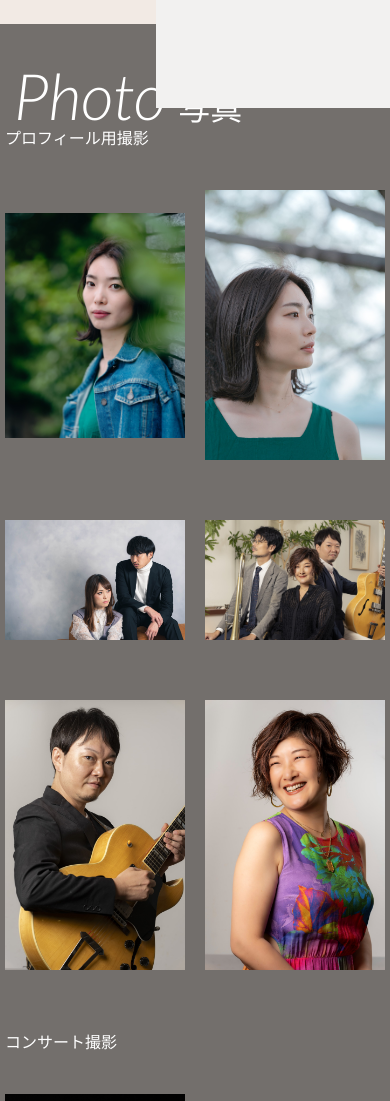
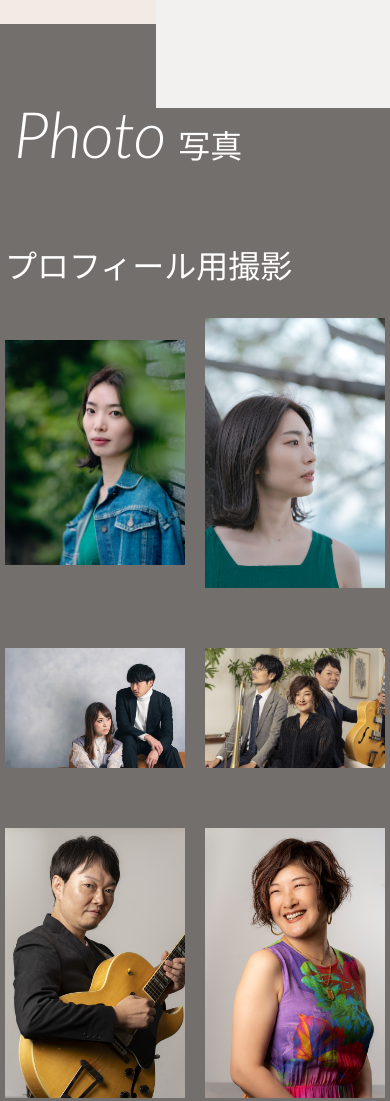
Before and after one commit to mingo3150/Portfolio, a plain HTML site: page index.html in a window 390 px wide. Shown: the part 820-1921 px from the top of the page. Drawn offline with nearby package versions, Linux system fonts and the light colour scheme.

Commit message:
Update style.css

```diff
--- a/style.css
+++ b/style.css
@@ -46,6 +46,13 @@ li {
 .sec-sub-ttl {
   display: inline-block;
   font-size: 3rem;
+}
+
+.cont-ttl {
+  font-size: 2rem;
+  font-weight: 500;
+  margin-top: 90px;
+  margin-bottom: 1em;
 }
 
 /* --------------------------------------
@@ -346,18 +353,16 @@ photo
 }
 
 .swiperModal-list {
-  margin-top: 90px;
   display: -webkit-box;
   display: -ms-flexbox;
   display: flex;
   -ms-flex-wrap: wrap;
   flex-wrap: wrap;
-  -webkit-box-pack: justify;
-  -ms-flex-pack: justify;
-  justify-content: space-between;
+  justify-content: flex-start;
   -webkit-box-align: center;
   -ms-flex-align: center;
   align-items: center;
+  gap: 52.5px;
 }
 
 .swiperModal-list button {
@@ -762,12 +767,14 @@ about
   /* photo ---------------------------- */
 
   .sec-wrap--photo {
-    padding-top: 60px;
+    padding-top: 25vw;
     padding-bottom: 30px;
   }
 
   .swiperModal-list {
     margin-top: 40px;
+    gap: 0;
+    justify-content: space-between;
   }
 
   .swiperModal-list button {
```
